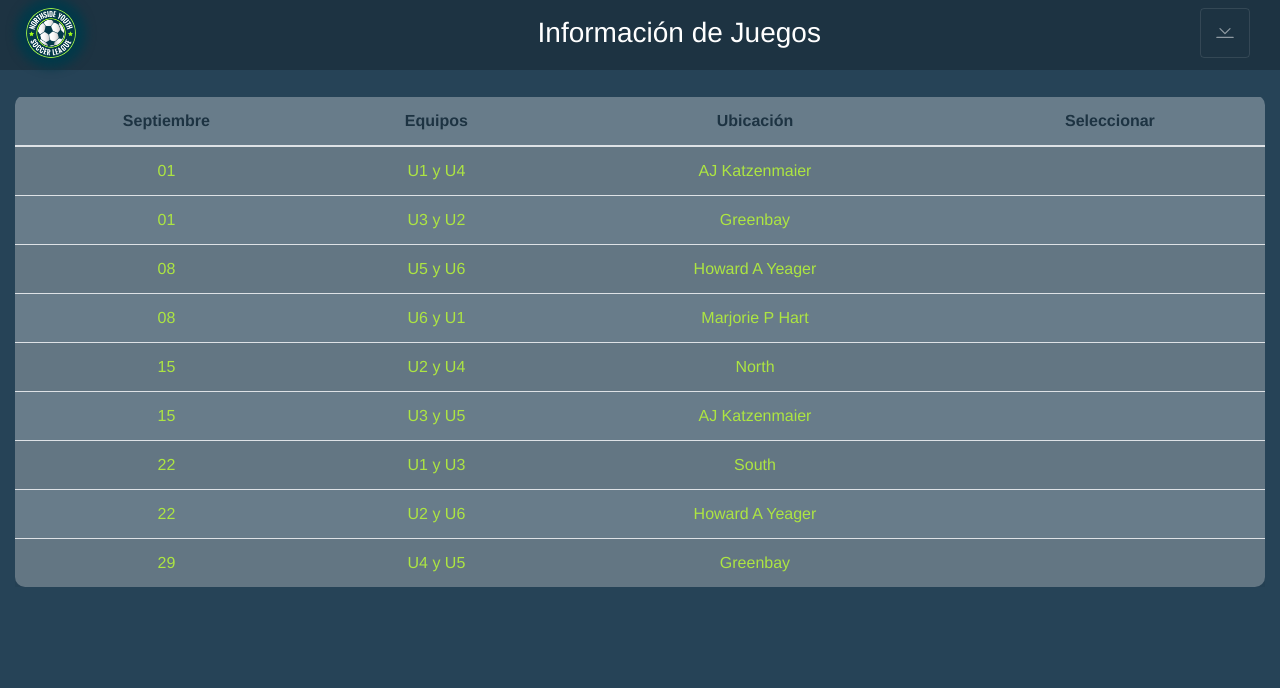
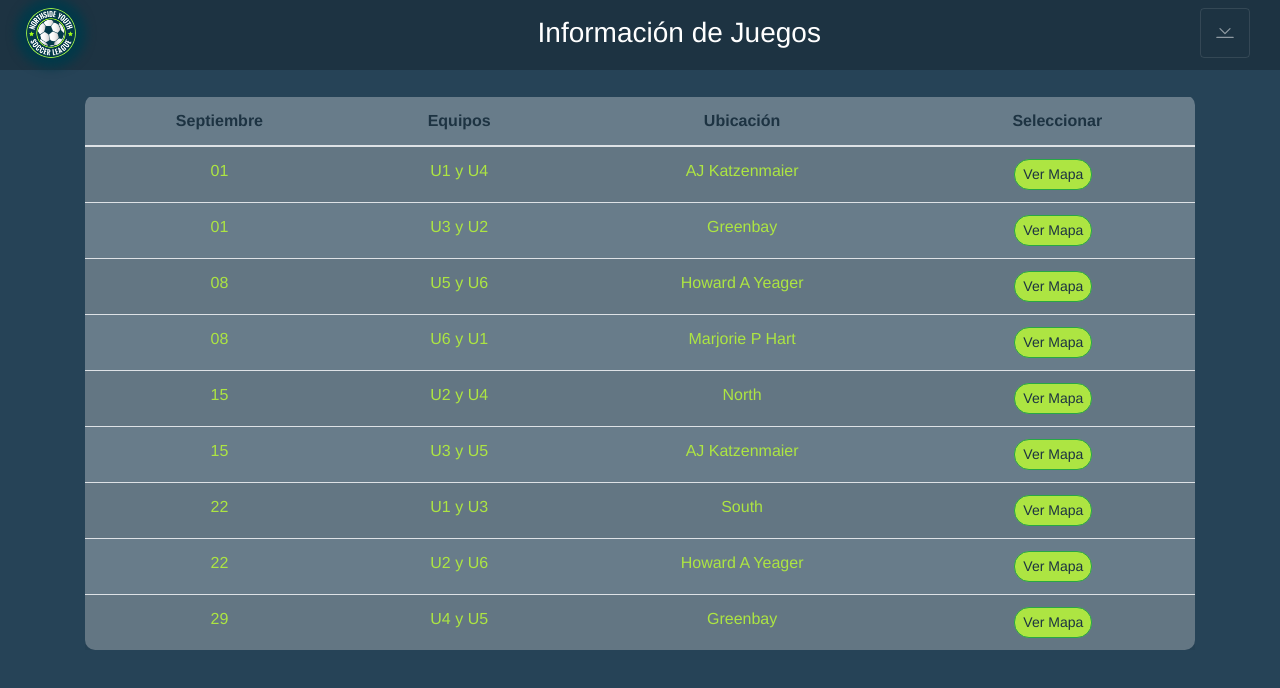
Before and after one commit to DavidTorcates/NYSL-app, a Vue app: page /Info in a window 1280 px wide. Shown: the top 688 px of the page. Built offline with nearby package versions, Linux system fonts and the light colour scheme.

Commit message:
Termino de games y mapa

```diff
--- a/src/App.vue
+++ b/src/App.vue
@@ -1,10 +1,9 @@
 <template>
   <div id="app">
     <Navbar />
-    <b-container fluid>
+    <b-container>
       <transition  name="fade">
         <router-view />
-
       </transition>
     </b-container>
   </div>
--- a/src/assets/css/main.css
+++ b/src/assets/css/main.css
@@ -98,13 +98,61 @@ h3 {
 .tabla {
   border: none;
   background-color: rgba(255, 255, 255, 0.301);
-  color: #ADE542;
   margin-top: 25px;
   border-radius: 10px; }
 
 .b-table > thead {
   color: #1D3342 !important;
   border-top: 2px solid #264357; }
+
+.b-table > tbody {
+  color: #ADE542; }
+
+.b-table > tbody > tr:hover {
+  box-shadow: 0px 0px 8px 2px #ADE542;
+  font-size: 1em;
+  transition: 0.4s;
+  border-radius: 10px;
+  position: relative; }
+
+.b-table > tbody > tr:active {
+  padding: 0px;
+  box-shadow: 0px 0px 0px 0px rgba(0, 0, 0, 0);
+  transition: 0.1s; }
+
+.btn {
+  background-color: #ADE542;
+  color: #1D3342;
+  border-radius: 15px; }
+
+.iframe {
+  background-color: #fbfdf938;
+  border-radius: 20px;
+  width: fit-content;
+  padding: 15px;
+  margin: 2% 20%; }
+  .iframe .mapa {
+    border-radius: 20px; }
+
+.btn:hover {
+  box-shadow: 0px 0px 4px 1.5px  #d7c7c798; }
+
+label {
+  background-color: rgba(255, 255, 255, 0.356);
+  border-radius: 15px;
+  text-align: justify;
+  color: #1D3342;
+  margin-top: 10px;
+  padding: 10px;
+  width: 65%; }
+
+label b {
+  font-size: 25px; }
+
+.btn2 {
+  width: 40%;
+  padding: 15px;
+  font-size: 1.3em; }
 
 /* components/navbar */
 #nav {
--- a/src/assets/scss/base/_base.scss
+++ b/src/assets/scss/base/_base.scss
@@ -128,11 +128,66 @@ h3{
 .tabla {
         border: none;
         background-color: rgba(255, 255, 255, 0.301);
-        color:$color-primario;
         margin-top: 25px;
         border-radius: 10px;
+
 }
+
 .b-table > thead {
     color: $color-navbar !important;
     border-top: 2px solid $color-secundario;
 }
+.b-table > tbody{
+    color: $color-primario;
+}
+.b-table > tbody > tr:hover{
+    box-shadow: 0px 0px 8px 2px $color-primario;
+    font-size: 1em;
+    transition: 0.4s;
+    border-radius: 10px;
+    position: relative;
+
+}
+.b-table > tbody > tr:active{
+    padding: 0px;
+    box-shadow: 0px 0px 0px 0px rgba(0, 0, 0, 0);
+    transition: 0.1s;
+}
+.btn{
+    background-color:$color-primario ;
+    color: $color-navbar;
+    border-radius: 15px;
+
+}
+.iframe{
+    background-color:#fbfdf938 ;
+    border-radius: 20px;
+    width: fit-content;
+    padding: 15px;
+    margin: 2% 20%;
+    .mapa{
+        border-radius: 20px;
+    }
+}
+.btn:hover{
+    box-shadow:0px 0px 4px 1.5px  #d7c7c798  ;
+}
+label{
+    background-color: rgba(255, 255, 255, 0.356);
+    border-radius: 15px;
+    text-align: justify;
+    color: $color-navbar;
+    margin-top: 10px;
+    padding: 10px;
+    width: 65%;
+}
+label {
+ b {
+    font-size: 25px;
+}
+}
+.btn2{
+    width: 40% ;
+    padding: 15px;
+    font-size: 1.3em;
+}
--- a/src/components/Table.vue
+++ b/src/components/Table.vue
@@ -1,27 +1,83 @@
 <template>
-  <div >
-    <b-table striped class="tabla" hover  :items = "items" ></b-table >
-
-  </div >
-</template >
+  <div>
+    <b-table
+      :items="items"
+      :fields="fields"
+      class="tabla"
+      striped
+      hover
+      responsive="sm"
+    >
+      <template #cell(seleccionar)="row">
+        <router-link to="/Details">
+          <b-button variant="success" size="sm" @click="row.toggleDetails" class="mr-2">
+            Ver Mapa
+          </b-button></router-link
+        >
+      </template>
+    </b-table>
+    <!--<router-link to="/Details"
+      ><b-button variant="success">
+        <b>Partido 3</b> <br />
+        23/01/2020 10:00
+      </b-button>
+    </router-link>-->
+  </div>
+</template>
 
 <script>
 export default {
-  name: "Table",
   data() {
-      return {
-        items: [
-          { septiembre: '01', equipos: 'U1 y U4', ubicación: 'AJ Katzenmaier', Seleccionar: ''},
-          { septiembre: '01', equipos: 'U3 y U2', ubicación: 'Greenbay', Seleccionar: '' },
-          { septiembre: '08', equipos: 'U5 y U6', ubicación: 'Howard A Yeager', Seleccionar: '' },
-          { septiembre: '08', equipos: 'U6 y U1', ubicación: 'Marjorie P Hart', Seleccionar: '' },
-          { septiembre: '15', equipos: 'U2 y U4', ubicación: 'North', Seleccionar: ''},
-          { septiembre: '15', equipos: 'U3 y U5', ubicación: 'AJ Katzenmaier', Seleccionar: ''},
-          { septiembre: '22', equipos: 'U1 y U3', ubicación: 'South', Seleccionar: ''},
-          { septiembre: '22', equipos: 'U2 y U6', ubicación: 'Howard A Yeager', Seleccionar: ''},
-          { septiembre: '29', equipos: 'U4 y U5', ubicación: 'Greenbay', Seleccionar: ''}
-        ]
-      }
-      }
-}
+    return {
+      fields: ["septiembre", "equipos", "ubicación", "Seleccionar"],
+      items: [
+        {
+          septiembre: "01",
+          equipos: "U1 y U4",
+          ubicación: "AJ Katzenmaier",
+        },
+        {
+          septiembre: "01",
+          equipos: "U3 y U2",
+          ubicación: "Greenbay",
+        },
+        {
+          septiembre: "08",
+          equipos: "U5 y U6",
+          ubicación: "Howard A Yeager",
+        },
+        {
+          septiembre: "08",
+          equipos: "U6 y U1",
+          ubicación: "Marjorie P Hart",
+        },
+        {
+          septiembre: "15",
+          equipos: "U2 y U4",
+          ubicación: "North",
+        },
+        {
+          septiembre: "15",
+          equipos: "U3 y U5",
+          ubicación: "AJ Katzenmaier",
+        },
+        {
+          septiembre: "22",
+          equipos: "U1 y U3",
+          ubicación: "South",
+        },
+        {
+          septiembre: "22",
+          equipos: "U2 y U6",
+          ubicación: "Howard A Yeager",
+        },
+        {
+          septiembre: "29",
+          equipos: "U4 y U5",
+          ubicación: "Greenbay",
+        },
+      ],
+    };
+  },
+};
 </script>
--- a/src/router/index.js
+++ b/src/router/index.js
@@ -6,6 +6,7 @@ import About from '../views/About.vue'
 import Rules from '../views/Rules.vue'
 import Contact from '../views/Contact.vue'
 import Games from '../views/Games.vue'
+import Details from '../views/Details.vue'
 Vue.use(VueRouter)
 
 const routes = [
@@ -41,6 +42,11 @@ const routes = [
     path: '/Info',
     name: 'Games',
     component: Games
+  },
+  {
+    path: '/Details',
+    name: 'Details',
+    component: Details
   }
 ]
 
--- /dev/null
+++ b/src/views/Details.vue
@@ -0,0 +1,28 @@
+<template>
+  <div class="iframe">
+    <h3>Detalles del Partido</h3>
+    <iframe
+      src="https://www.google.com/maps/embed?pb=!1m18!1m12!1m3!1d13312.533785390946!2d-70.71255915446521!3d-33.4718763!2m3!1f0!2f0!3f0!3m2!1i1024!2i768!4f13.1!3m3!1m2!1s0x9662c49991cee435%3A0xbed1aa4819b68795!2sCancha%20de%20futbolito!5e0!3m2!1ses-419!2scl!4v1610152978374!5m2!1ses-419!2scl"
+      width="600"
+      height="450"
+      frameborder="0"
+      style="border: 0"
+      allowfullscreen=""
+      aria-hidden="false"
+      tabindex="0"
+      class="mapa"
+    ></iframe>
+    <label>
+      <b>Partido 3</b> <br />
+      Equipos: U2 vs U4 <br />Dirección: Raulí 651 <br />Cancha: Euforia Futbol
+      5 <br />Fecha: 23/01/2020 <br />Hora: 10:00 Hrs</label
+    ><br>
+    <b-button class="btn2" variant="success">  CREAR ALERTA</b-button>
+  </div>
+</template>
+
+<script>
+export default {
+  name: "Details",
+};
+</script>
```
